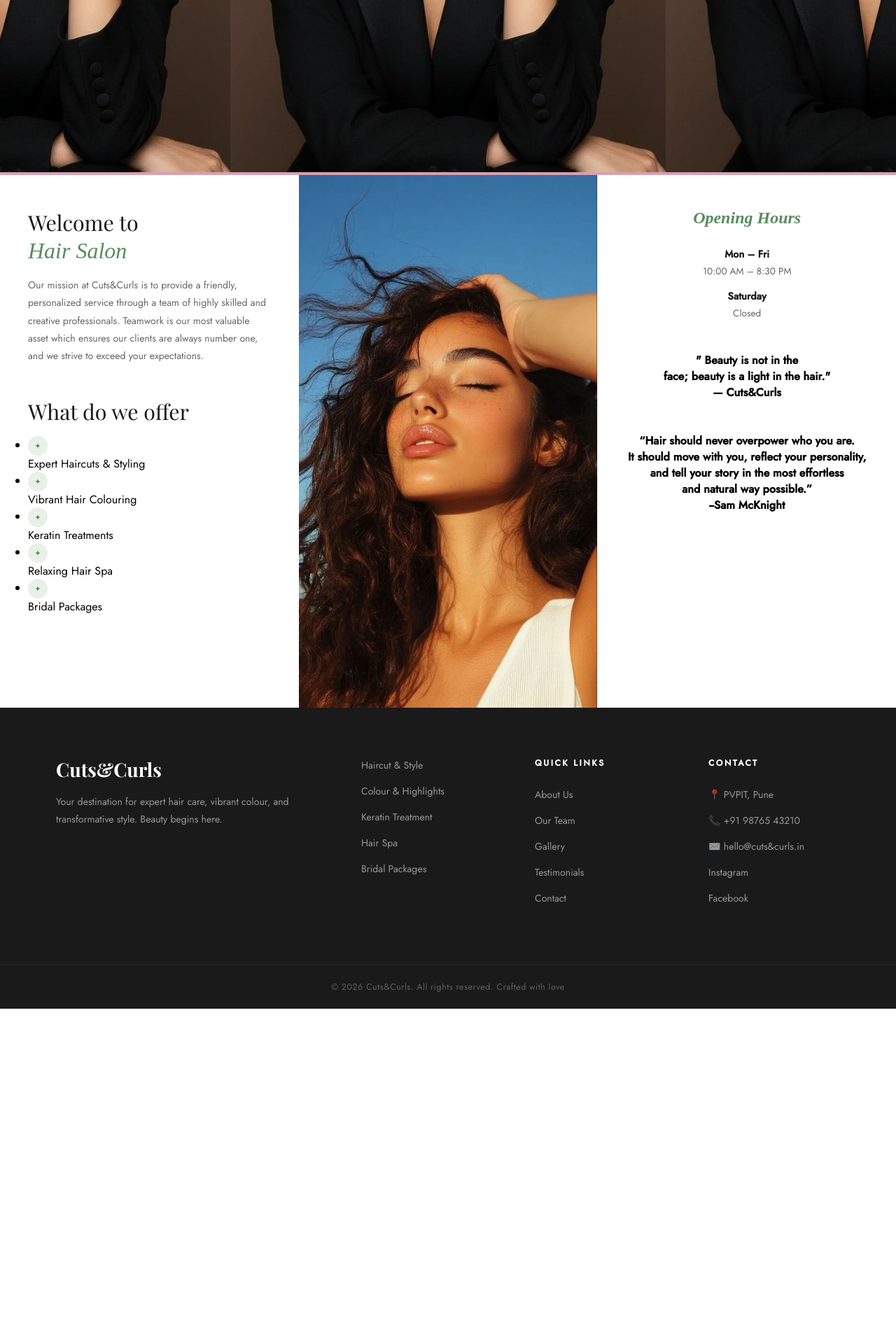
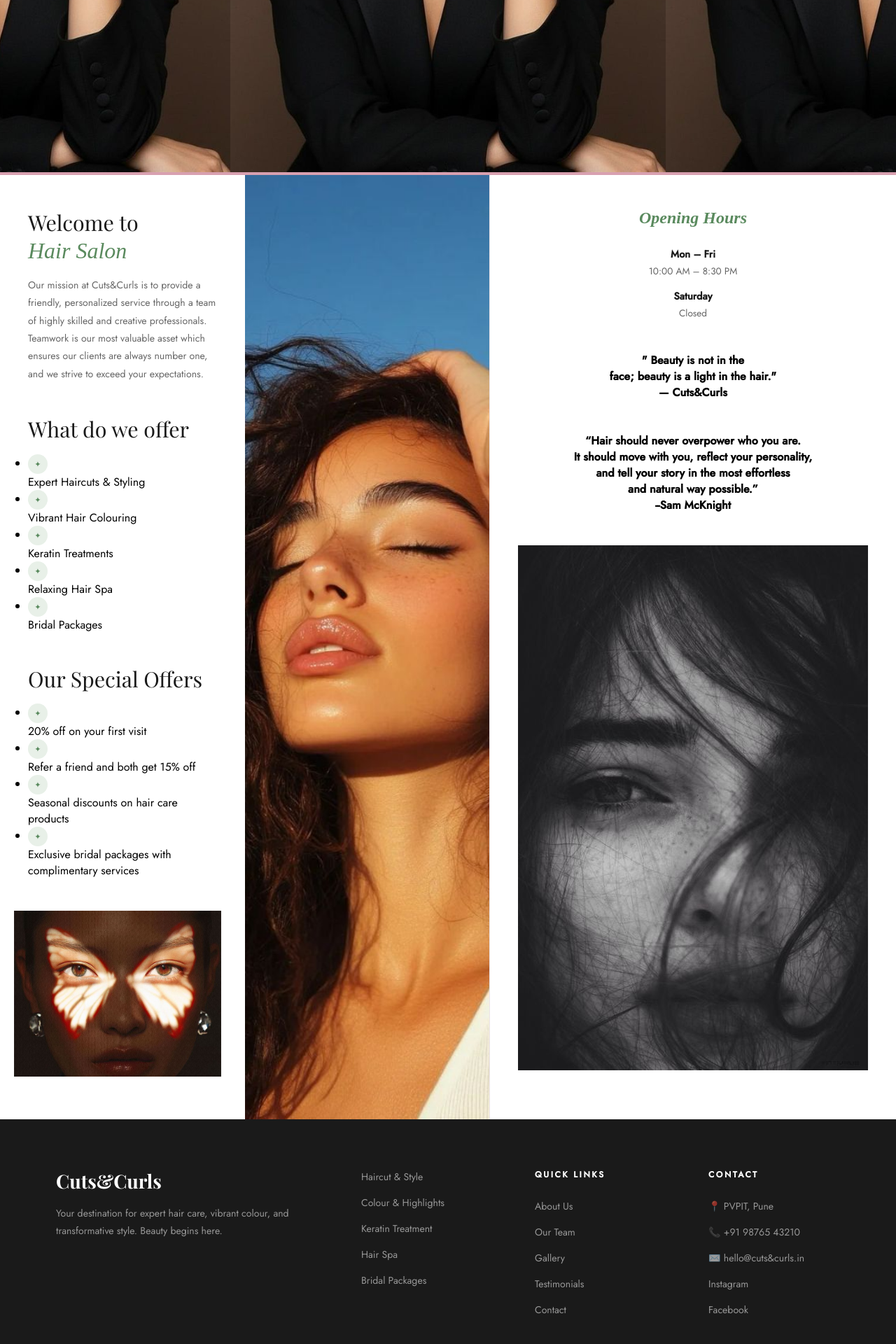
Before and after one commit to megamindron787/Cuts-Curls, a Flask app: page / in a window 1280 px wide. Shown: the part 554-2474 px from the top of the page at 70% size. Before the commit the page ends 1995 px from the top, so only its background shows below. Run offline with Flask 3, Linux system fonts and the light colour scheme.

Commit message:
inital commit

```diff
--- a/static/home.css
+++ b/static/home.css
@@ -276,6 +276,13 @@ body {
   overflow: hidden;
 }
 
+.rd img {
+  width: 110%;
+  height: 100%;
+  margin-right: 200px;
+  margin-left: -20px;
+
+}
 .info-photo img {
   width: 100%;
   height: 100%;
--- a/templates/home.html
+++ b/templates/home.html
@@ -21,7 +21,7 @@
             </div>
         </div>
       </li>
-      <li><a href="">ABOUT</a></li>
+      <li><a href="/">ABOUT</a></li>
       <li><a href="booking">BOOK ONLINE</a></li>
       <li><a href="#">CONTACT</a></li>
     </ul>
@@ -40,7 +40,7 @@
     <div class="hero-content">
       <p class="eyebrow">WELCOME TO CUTS&CURLS</p>
       <h1 class="hero-title">Hair Salon Expert</h1>
-      <a href="booking" class="btn-book">Book Now!</a>
+      <a href="#" class="btn-book">Book Now!</a>
     </div>
 
   </section>
@@ -57,12 +57,26 @@
                 <li>Keratin Treatments</li>
                 <li>Relaxing Hair Spa</li>
                 <li>Bridal Packages</li>
-            </ul>
+            </ul><br><br>
+
+
+            <class="offer">
+                <h3>Our Special Offers</h3>
+                <ul>
+                    <li>20% off on your first visit</li>
+                    <li>Refer a friend and both get 15% off</li>
+                    <li>Seasonal discounts on hair care products</li>
+                    <li>Exclusive bridal packages with complimentary services</li>
+                </ul>
+                <br><br>
+
+                <div class="rd">
+               <img src="{{url_for('static',filename = 'home5.jpeg')}}" alt="Salon Interior" />
         </div>
     </div>
 
     <div class="info-photo">
-        <img src="{{url_for('static',filename='home4.jpeg')}}" alt="Hair Salon Model" />
+        <img src="{{url_for('static',filename = 'home4.jpeg')}}" alt="Hair Salon Model" />
     </div>
 
     <div class="info-hours">
@@ -81,7 +95,8 @@
                         light in the hair."<br>
                               — Cuts&Curls </b></p><br><br>
                     <p><b>“Hair should never overpower who you are.<br>It should move with you, reflect your personality,<br>and tell your story in the most effortless <br>and natural way possible.”<br>
-                                         --Sam McKnight</b></p>
+                                         --Sam McKnight</b></p><br><br>
+                            <img src="{{url_for('static',filename='home3.jpeg')}}">
                 </div>
      </div>
 
```
Also changed, not shown: home3.jpeg (added), home5.jpeg (added), static/home3.jpeg (added), static/home5.jpeg (added).
